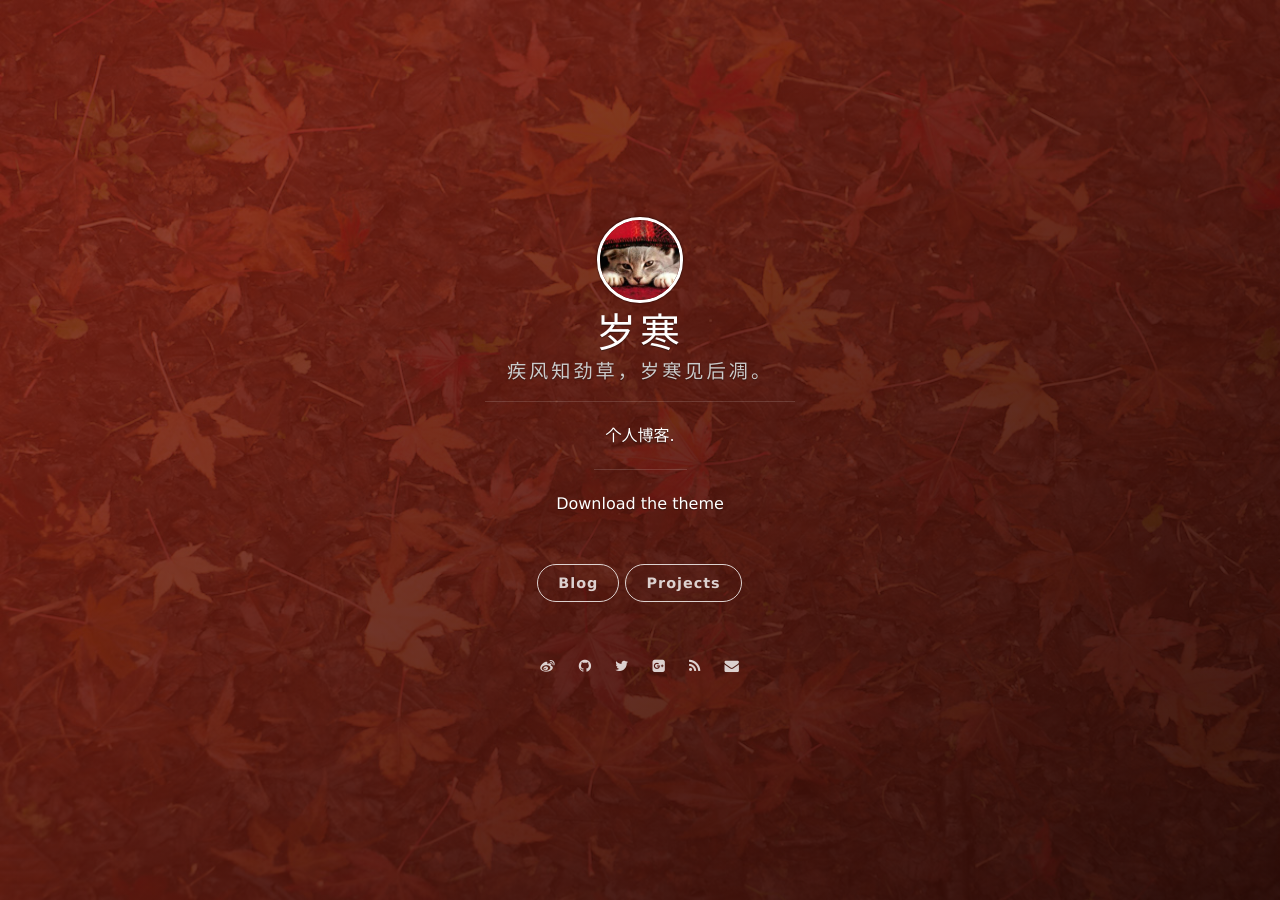
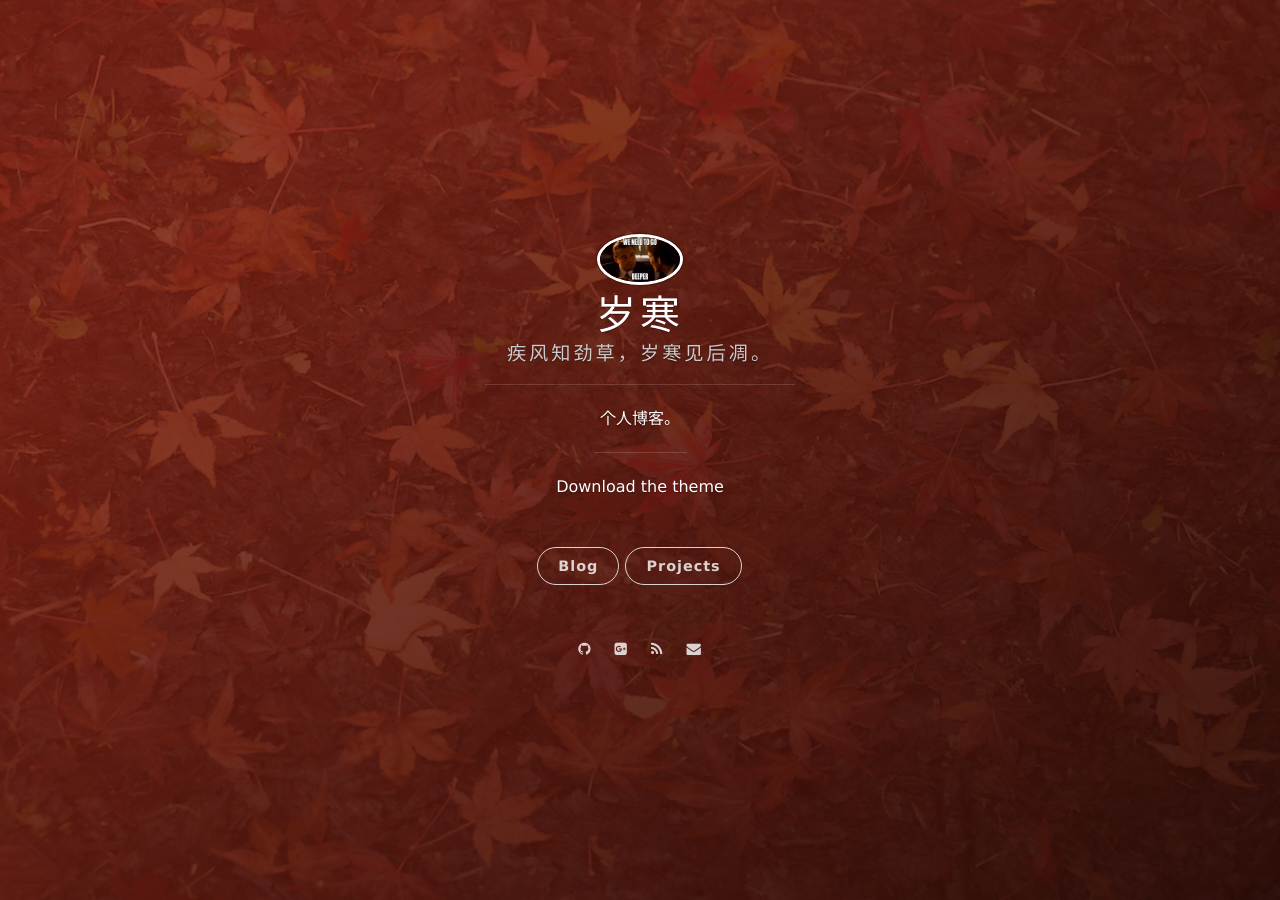
Before and after one commit to deepConnectionism/Hymnhyz.github.io, a Jekyll site: the page built from index.html, in a window 1280 px wide. Built offline with Jekyll 4.4.1, drawn with Linux system fonts in a browser that asks for light colours; nearby versions of some CDN libraries; the list of posts is cut into pages by our own code.

Commit message:
modified theme

```diff
--- a/_config.yml
+++ b/_config.yml
@@ -2,7 +2,7 @@
 title: 岁寒
 subtitle: 疾风知劲草，岁寒见后凋。
 welcome_message: <a href="https://github.com/Hymnhyz/Hymnhyz.github.io" target="_blank">Download the theme</a>
-description: 个人博客.
+description: 个人博客。
 creator: <a href="http://onev.cat">@onevcat</a>
 
 url: "https://hymnhyz.github.io/#blog"
@@ -37,9 +37,9 @@ comment:
 
 # Social
 social:
-    weibo: onevcat
+    weibo:
     github: Hymnhyz
-    twitter: onevcat
+    twitter:
     gplus: 107108267983477358170
     mail: yz.hu@foxmail.com
 
--- a/_includes/side-panel.html
+++ b/_includes/side-panel.html
@@ -4,7 +4,7 @@
     <div class="panel-main__inner panel-inverted">
     <div class="panel-main__content">
 
-        <a href="/#blog" title="前往 {{ site.title }} 的主页" class="blog-button"><img src="/assets/images/avatar.jpg" width="80" alt="{{ site.title }} logo" class="panel-cover__logo logo" /></a>
+        <a href="/#blog" title="前往 {{ site.title }} 的主页" class="blog-button"><img src="/assets/images/avatar_my.jpg" width="80" alt="{{ site.title }} logo" class="panel-cover__logo logo" /></a>
         <h1 class="panel-cover__title panel-title"><a href="/#blog" title="link to homepage for {{ site.title }}" class="blog-button">{{ site.title }}</a></h1>
         {% if site.subtitle %}
         <span class="panel-cover__subtitle panel-subtitle">{{site.subtitle}}</span>
```
Also changed, not shown: assets/images/avatar_my.jpg (added).
